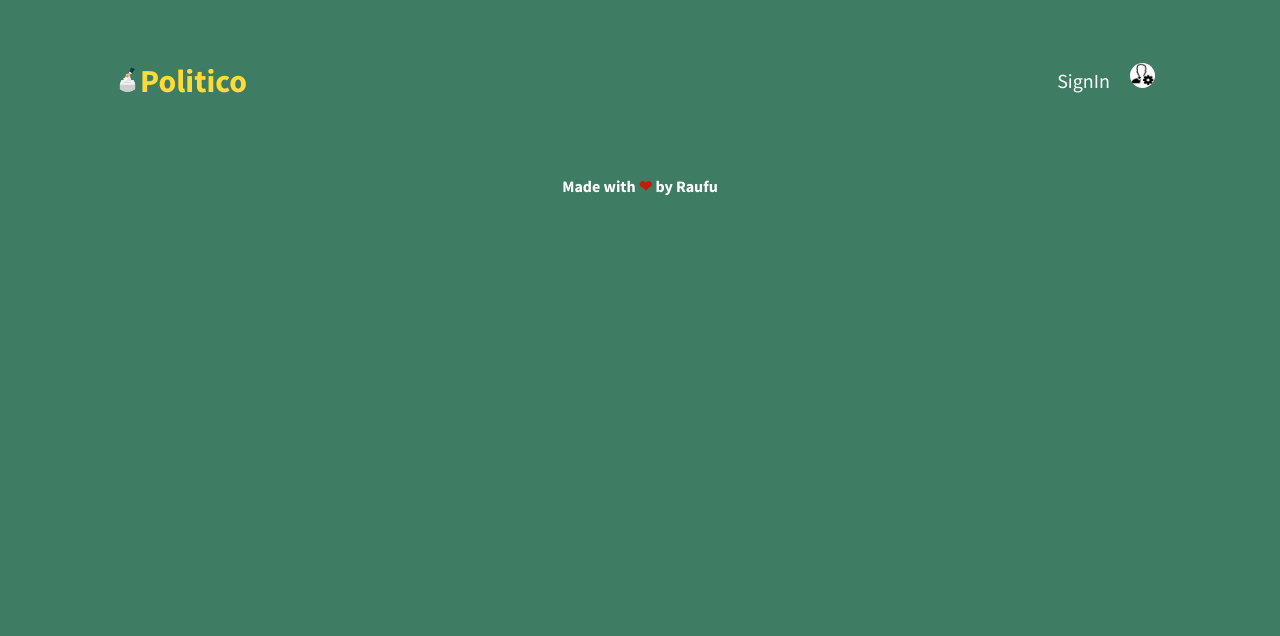
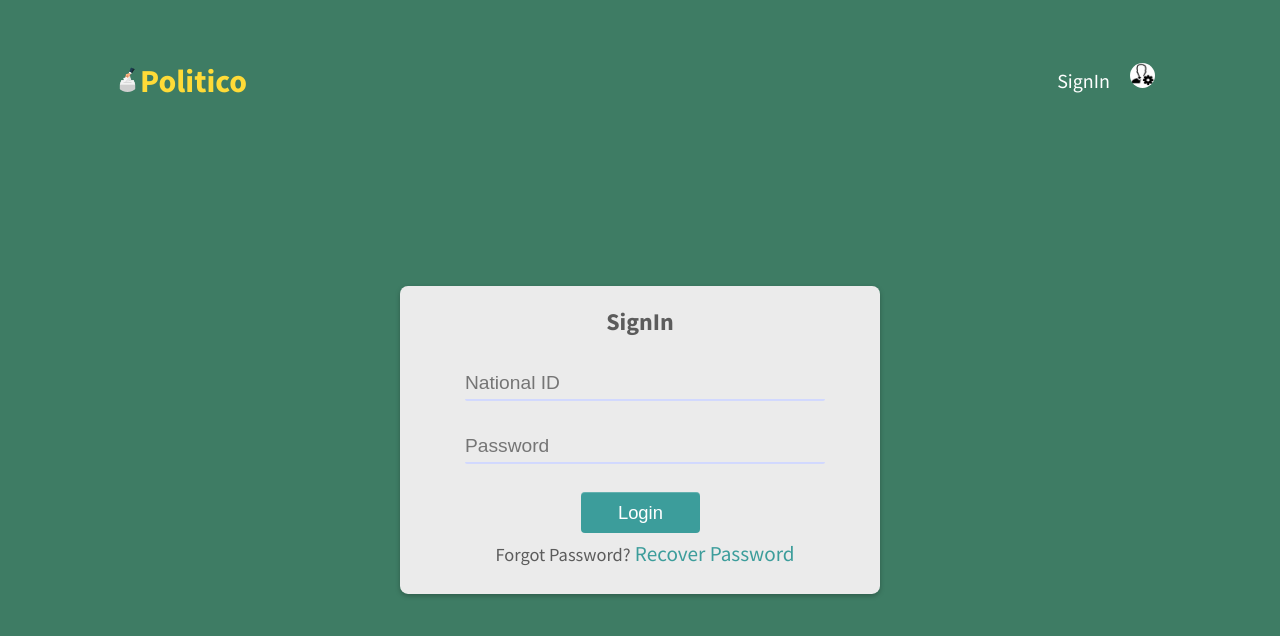
Before and after one commit to nraufu/politico-react, a React (Create React App) app: page /signin in a window 1280 px wide. Shown: the top 636 px of the page. Built offline with nearby package versions, Linux system fonts and the light colour scheme.

Commit message:
ft(page): user sigin feature - add an editor config for adding new line at the end of files - add a signin component for user login into accounts
[finishes #172018272]

```diff
--- a/src/components/App/App.js
+++ b/src/components/App/App.js
@@ -4,6 +4,7 @@ import "./App.css";
 import Navbar from "../Navbar/Navbar";
 import Landing from "../Landing/Landing";
 import SignUp from "../SignUp/SignUp";
+import SignIn from "../SignIn/SignIn";
 import Footer from "../Footer/Footer";
 
 function App() {
@@ -14,6 +15,7 @@ function App() {
         <Switch>
           <Route path="/" exact component={Landing} />
           <Route path="/signup" component={SignUp} />
+          <Route path="/signin" component={SignIn} />
         </Switch>
         <Footer />
       </div>
--- a/src/components/Navbar/Navbar.js
+++ b/src/components/Navbar/Navbar.js
@@ -28,9 +28,9 @@ class Navbar extends Component {
               </a>
             </li>
             <li className="list-item">
-              <a href="./#" className="link nav-link">
+              <Link to="/signin" className="link nav-link">
                 SignIn
-              </a>
+              </Link>
             </li>
             <li className="list-item" id="p-logo">
               <a href="./#" className="link nav-link">
--- /dev/null
+++ b/src/components/SignIn/SignIn.css
@@ -0,0 +1,20 @@
+.alternate {
+    font-size: 1.15em;
+    margin-top: 10px;
+    text-align: center;
+}
+
+.form-btn--alternate {
+    color: #3c9d9b;
+    font-size: 1.15em;
+    line-height: 0.5em;
+    position: relative;
+    text-decoration: none;
+    margin: 0;
+    padding: 0;
+}
+
+.form-btn--alternate:hover {
+    color: #5c5c5c;
+    cursor: pointer;
+}
--- /dev/null
+++ b/src/components/SignIn/SignIn.js
@@ -0,0 +1,41 @@
+import React, { Component } from "react";
+import './SignIn.css';
+
+class SignIn extends Component {
+	render() {
+		return (
+			<main className="container">
+				<div className="main main-home">
+					<div className="form-group">
+						<h2 className="log-title">SignIn</h2>
+						<form className="form-group-form js-form-login" action="./parties.html">
+							<input
+								className="form-input"
+								type="text"
+								placeholder="National ID"
+								required
+							/>
+							<input
+								className="form-input"
+								type="password"
+								placeholder="Password"
+								required
+							/>
+							<button type="submit" className="form-btn--submit js-login-button">
+								Login
+							</button>
+							<p className="alternate">
+								Forgot Password?
+								<a className="form-btn--alternate" href="./recover.html">
+									{" "}
+									Recover Password
+								</a>
+							</p>
+						</form>
+					</div>
+				</div>
+			</main>
+		);
+	}
+}
+export default SignIn;
```
Also changed, not shown: 2 other files (tests, documents, lock files or other folders).
